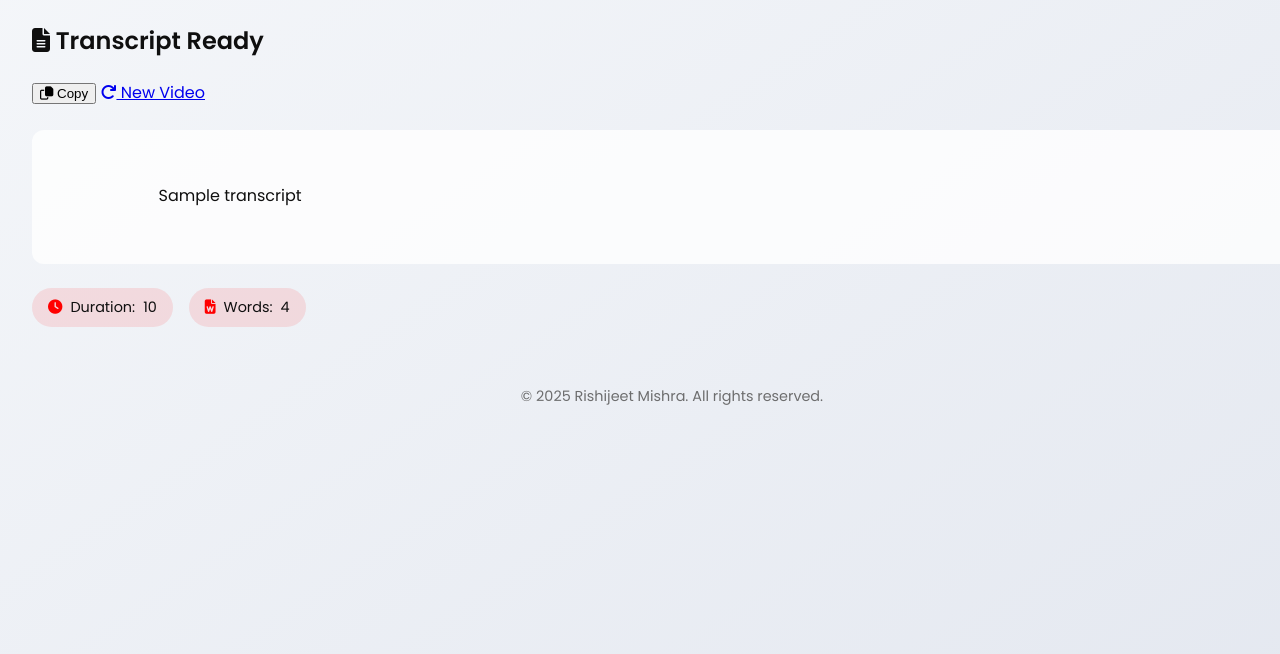
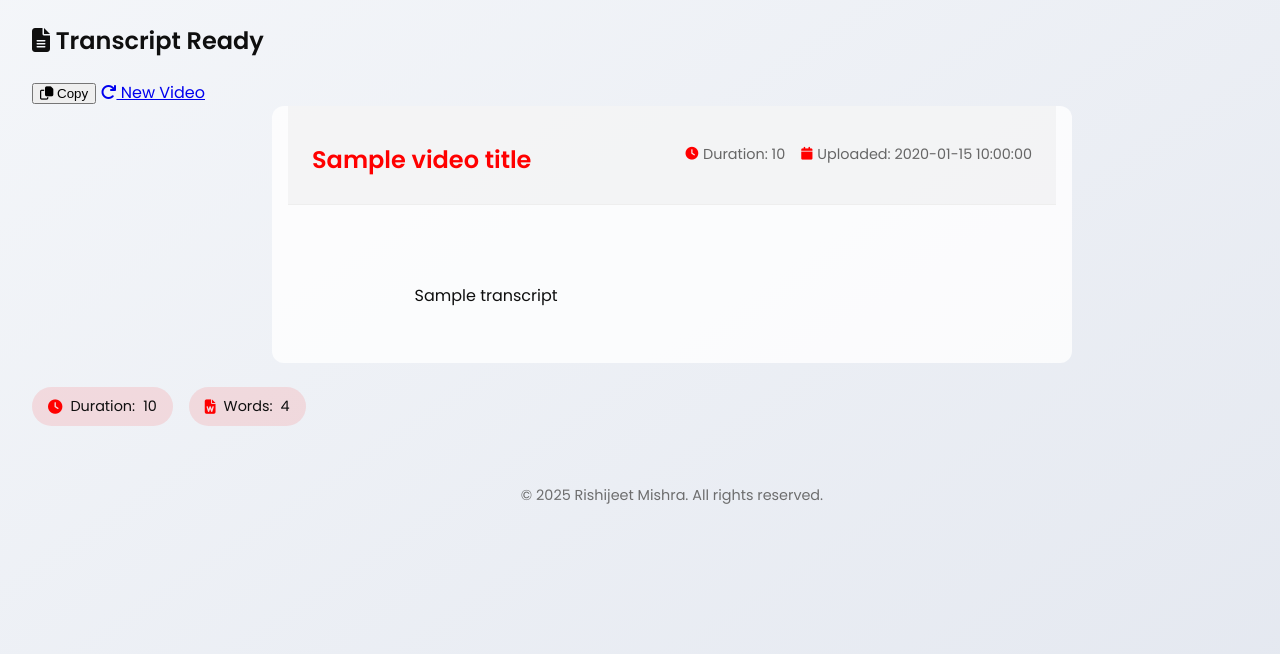
Before and after one commit to rishijeet/ytsynopsis, a FastAPI app: template templates/result.html in a window 1280 px wide; the page is wider, and only the part inside the window is pictured. Shown: the part 130-784 px from the top of that part. Run offline with FastAPI, Linux system fonts and the light colour scheme; the template is opened without the code that fills it: most values are stand-ins (such as "Sample title", 1, 10 or a date in 2020).

Commit message:
UI change and CSS fix

```diff
--- a/app/main.py
+++ b/app/main.py
@@ -65,32 +65,29 @@ async def home(request: Request):
 
 @app.post("/transcribe", response_class=HTMLResponse)
 async def transcribe(request: Request, youtube_url: str = Form(...)):
-    start_time = time.time()  # Start timer
+    start_time = time.time()  # Start timer (can be removed if not needed elsewhere)
 
     try:
         if not youtube_url.startswith(('http://', 'https://')):
             raise ValueError("Invalid URL format")
 
-        audio_path = download_audio(youtube_url)
+        audio_path, video_title, video_duration, upload_date = download_audio(youtube_url)
 
         try:
             result = model.transcribe(audio_path)
             os.unlink(audio_path)
-
-            end_time = time.time()  # End timer
-            duration = end_time - start_time
-            mins, secs = divmod(int(duration), 60)
 
             return templates.TemplateResponse(
                 "result.html",
                 {
                     "request": request,
                     "transcript": result["text"],
-                    "duration": f"{mins:02d}:{secs:02d}"  # Format as MM:SS
+                    "video_title": video_title,
+                    "video_duration": video_duration,
+                    "upload_date": upload_date
                 }
             )
         finally:
-            # Ensure cleanup even if transcription fails
             if os.path.exists(audio_path):
                 os.unlink(audio_path)
                 temp_dir = os.path.dirname(audio_path)
@@ -99,7 +96,6 @@ async def transcribe(request: Request, youtube_url: str = Form(...)):
                         os.rmdir(temp_dir)
                     except OSError:
                         pass
-
     except Exception as e:
         return templates.TemplateResponse(
             "error.html",
--- a/static/style.css
+++ b/static/style.css
@@ -123,6 +123,10 @@ input[type="url"]:focus {
   background: rgba(255, 255, 255, 0.8);
   margin: var(--space-md) 0;
   overflow: hidden;
+  max-width: 90%;
+  margin: 0 auto;
+  padding: 0 1rem;
+  box-sizing: border-box;
 }
 
 .transcript-header {
@@ -132,6 +136,9 @@ input[type="url"]:focus {
   padding: var(--space-sm) var(--space-md);
   background: rgba(0, 0, 0, 0.03);
   border-bottom: 1px solid rgba(0, 0, 0, 0.05);
+  margin-bottom: 1.5rem;
+  padding-bottom: 1rem;
+  border-bottom: 1px solid #eee;
 }
 
 .transcript-content {
@@ -140,6 +147,49 @@ input[type="url"]:focus {
   overflow-y: auto;
   line-height: 1.8;
   white-space: pre-wrap;
+}
+
+#video-title {
+  color: #ff0000;
+  margin-bottom: 0.5rem;
+  font-size: 1.5rem;
+  word-break: break-word;
+}
+
+.video-meta {
+  display: flex;
+  flex-direction: column;
+  gap: 0.5rem;
+  color: #666;
+  font-size: 0.9rem;
+}
+
+.meta-row {
+  display: flex;
+  flex-wrap: wrap;
+  gap: 1rem;
+}
+
+.meta-item {
+  display: flex;
+  align-items: center;
+  gap: 0.3rem;
+  white-space: nowrap;
+}
+
+.meta-item i {
+  color: #ff0000;
+  font-size: 0.8rem;
+}
+
+@media (max-width: 600px) {
+  .meta-row {
+    flex-direction: column;
+    gap: 0.5rem;
+  }
+  .meta-item {
+    white-space: normal;
+  }
 }
 
 /* ======================== */
@@ -153,6 +203,12 @@ input[type="url"]:focus {
 
   .card {
     padding: var(--space-md);
+  }
+}
+
+@media (min-width: 768px) {
+  .transcript-container {
+    max-width: 800px;
   }
 }
 
--- a/templates/result.html
+++ b/templates/result.html
@@ -38,6 +38,15 @@
                 </div>
 
                 <div class="transcript-container">
+                    <div class="transcript-header">
+                        <h2 id="video-title">{{ video_title }}</h2>
+                        <div class="video-meta">
+                            <div class="meta-row">
+                                <span class="meta-item"><i class="fas fa-clock"></i> Duration: {{ video_duration }}</span>
+                                <span class="meta-item"><i class="fas fa-calendar"></i> Uploaded: {{ upload_date }}</span>
+                            </div>
+                        </div>
+                    </div>
                     <div class="transcript-content" id="transcriptText">
                         {{ transcript if transcript else "No transcript available" }}
                     </div>
```
Also changed, not shown: app/utils/youtube.py (+19 -3 lines).
